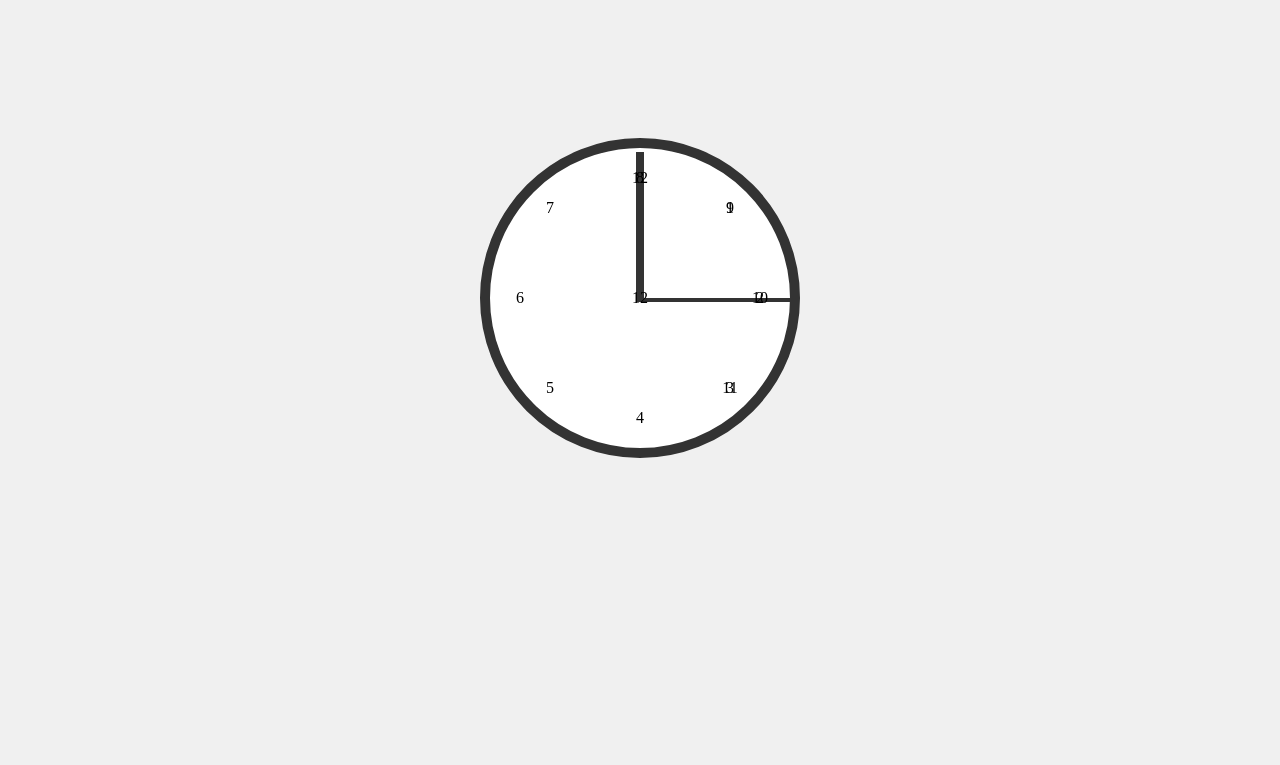
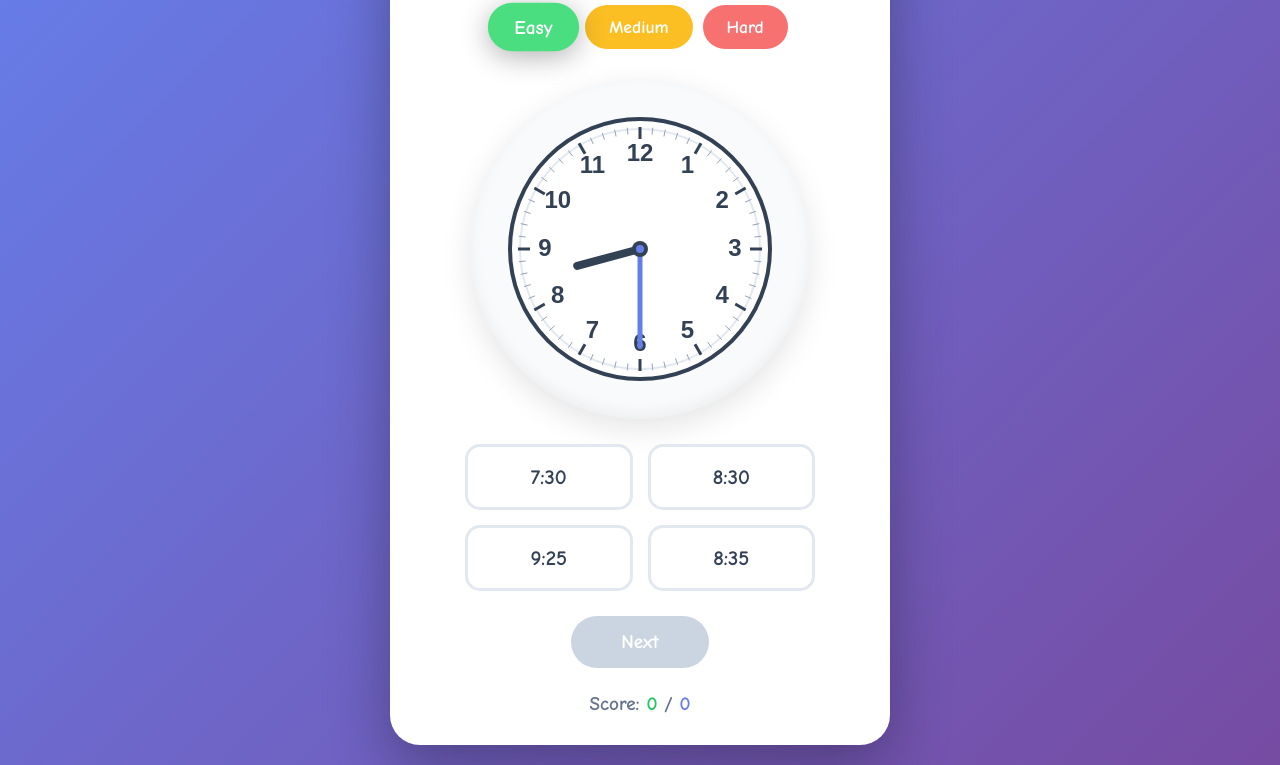
Before and after one commit to svarukala/svarukala.github.io, a plain HTML site: page LearnClock/index.html in a window 1280 px wide. Shown: the part 102-867 px from the top of the page. Before the commit the page ends 800 px from the top, so only its background shows below. Drawn offline with Linux system fonts and the light colour scheme.

Commit message:
added clock learnign app

```diff
--- /dev/null
+++ b/LearnClock/clock.js
@@ -0,0 +1,356 @@
+// Game state
+let currentMode = 'easy';
+let currentTime = { hours: 0, minutes: 0 };
+let correctAnswer = '';
+let score = { correct: 0, total: 0 };
+let answered = false;
+let use24Hour = false;
+
+// DOM elements
+const canvas = document.getElementById('clock');
+const ctx = canvas.getContext('2d');
+const modeButtons = document.querySelectorAll('.mode-btn');
+const answerButtons = document.querySelectorAll('.answer-btn');
+const nextButton = document.getElementById('next-btn');
+const correctDisplay = document.getElementById('correct');
+const totalDisplay = document.getElementById('total');
+
+// Initialize
+function init() {
+    setupEventListeners();
+    generateNewQuestion();
+}
+
+function setupEventListeners() {
+    modeButtons.forEach(btn => {
+        btn.addEventListener('click', () => {
+            modeButtons.forEach(b => b.classList.remove('active'));
+            btn.classList.add('active');
+            currentMode = btn.dataset.mode;
+            resetScore();
+            generateNewQuestion();
+        });
+    });
+
+    answerButtons.forEach(btn => {
+        btn.addEventListener('click', () => {
+            if (!answered) {
+                checkAnswer(btn);
+            }
+        });
+    });
+
+    nextButton.addEventListener('click', generateNewQuestion);
+}
+
+function resetScore() {
+    score = { correct: 0, total: 0 };
+    updateScoreDisplay();
+}
+
+function updateScoreDisplay() {
+    correctDisplay.textContent = score.correct;
+    totalDisplay.textContent = score.total;
+}
+
+// Time generation based on difficulty
+function generateTime(mode) {
+    let hours, minutes;
+
+    if (mode === 'easy' || mode === 'medium') {
+        // 12-hour format, 5-minute intervals
+        hours = Math.floor(Math.random() * 12) + 1;
+        minutes = Math.floor(Math.random() * 12) * 5;
+        use24Hour = false;
+    } else {
+        // Hard mode: any minute, possibly 24-hour
+        hours = Math.floor(Math.random() * 12) + 1;
+        minutes = Math.floor(Math.random() * 60);
+        use24Hour = Math.random() > 0.5;
+    }
+
+    return { hours, minutes };
+}
+
+// Format time string
+function formatTime(hours, minutes, is24Hour = false) {
+    let displayHours = hours;
+    let suffix = '';
+
+    if (is24Hour) {
+        // Convert to 24-hour format randomly (AM or PM)
+        const isPM = Math.random() > 0.5;
+        if (isPM && hours !== 12) {
+            displayHours = hours + 12;
+        } else if (!isPM && hours === 12) {
+            displayHours = 0;
+        }
+        return `${displayHours.toString().padStart(2, '0')}:${minutes.toString().padStart(2, '0')}`;
+    } else {
+        return `${hours}:${minutes.toString().padStart(2, '0')}`;
+    }
+}
+
+// Generate wrong answers that are close to correct
+function generateChoices(correctTime, mode) {
+    const choices = [];
+    const is24Hour = mode === 'hard' && use24Hour;
+
+    // Format correct answer
+    correctAnswer = formatTime(correctTime.hours, correctTime.minutes, is24Hour);
+    choices.push(correctAnswer);
+
+    // Generate 3 wrong answers
+    while (choices.length < 4) {
+        let wrongHours = correctTime.hours;
+        let wrongMinutes = correctTime.minutes;
+
+        // Randomly modify hours or minutes
+        const modifyType = Math.random();
+
+        if (modifyType < 0.4) {
+            // Modify hours
+            const hourDelta = Math.random() > 0.5 ? 1 : -1;
+            wrongHours = correctTime.hours + hourDelta;
+            if (wrongHours > 12) wrongHours = 1;
+            if (wrongHours < 1) wrongHours = 12;
+        } else if (modifyType < 0.8) {
+            // Modify minutes
+            if (mode === 'easy' || mode === 'medium') {
+                // 5-minute intervals
+                const minuteDelta = (Math.random() > 0.5 ? 1 : -1) * 5 * (Math.floor(Math.random() * 3) + 1);
+                wrongMinutes = (correctTime.minutes + minuteDelta + 60) % 60;
+            } else {
+                // Any minute
+                const minuteDelta = (Math.random() > 0.5 ? 1 : -1) * (Math.floor(Math.random() * 15) + 5);
+                wrongMinutes = (correctTime.minutes + minuteDelta + 60) % 60;
+            }
+        } else {
+            // Modify both
+            const hourDelta = Math.random() > 0.5 ? 1 : -1;
+            wrongHours = correctTime.hours + hourDelta;
+            if (wrongHours > 12) wrongHours = 1;
+            if (wrongHours < 1) wrongHours = 12;
+
+            if (mode === 'easy' || mode === 'medium') {
+                const minuteDelta = (Math.random() > 0.5 ? 1 : -1) * 5;
+                wrongMinutes = (correctTime.minutes + minuteDelta + 60) % 60;
+            } else {
+                const minuteDelta = (Math.random() > 0.5 ? 1 : -1) * (Math.floor(Math.random() * 10) + 5);
+                wrongMinutes = (correctTime.minutes + minuteDelta + 60) % 60;
+            }
+        }
+
+        const wrongAnswer = formatTime(wrongHours, wrongMinutes, is24Hour);
+
+        // Ensure unique answers
+        if (!choices.includes(wrongAnswer)) {
+            choices.push(wrongAnswer);
+        }
+    }
+
+    // Shuffle choices
+    return shuffleArray(choices);
+}
+
+function shuffleArray(array) {
+    const shuffled = [...array];
+    for (let i = shuffled.length - 1; i > 0; i--) {
+        const j = Math.floor(Math.random() * (i + 1));
+        [shuffled[i], shuffled[j]] = [shuffled[j], shuffled[i]];
+    }
+    return shuffled;
+}
+
+// Generate new question
+function generateNewQuestion() {
+    answered = false;
+    nextButton.disabled = true;
+
+    // Reset answer button styles
+    answerButtons.forEach(btn => {
+        btn.classList.remove('correct', 'incorrect');
+        btn.disabled = false;
+    });
+
+    // Generate new time
+    currentTime = generateTime(currentMode);
+
+    // Generate choices
+    const choices = generateChoices(currentTime, currentMode);
+
+    // Update answer buttons
+    answerButtons.forEach((btn, index) => {
+        btn.textContent = choices[index];
+    });
+
+    // Draw clock
+    drawClock(currentTime, currentMode);
+}
+
+// Check answer
+function checkAnswer(selectedButton) {
+    answered = true;
+    score.total++;
+
+    const selectedAnswer = selectedButton.textContent;
+
+    if (selectedAnswer === correctAnswer) {
+        selectedButton.classList.add('correct');
+        score.correct++;
+    } else {
+        selectedButton.classList.add('incorrect');
+        // Show correct answer
+        answerButtons.forEach(btn => {
+            if (btn.textContent === correctAnswer) {
+                btn.classList.add('correct');
+            }
+        });
+    }
+
+    // Disable all buttons
+    answerButtons.forEach(btn => btn.disabled = true);
+    nextButton.disabled = false;
+    updateScoreDisplay();
+}
+
+// Clock drawing functions
+function drawClock(time, mode) {
+    const centerX = canvas.width / 2;
+    const centerY = canvas.height / 2;
+    const radius = Math.min(centerX, centerY) - 20;
+
+    // Clear canvas
+    ctx.clearRect(0, 0, canvas.width, canvas.height);
+
+    // Draw clock face
+    drawClockFace(centerX, centerY, radius);
+
+    // Draw numbers based on mode
+    drawNumbers(centerX, centerY, radius, mode);
+
+    // Draw tick marks
+    drawTickMarks(centerX, centerY, radius, mode);
+
+    // Draw hands
+    drawHands(centerX, centerY, radius, time);
+
+    // Draw center dot
+    drawCenterDot(centerX, centerY);
+}
+
+function drawClockFace(cx, cy, radius) {
+    // Outer circle
+    ctx.beginPath();
+    ctx.arc(cx, cy, radius, 0, 2 * Math.PI);
+    ctx.fillStyle = '#ffffff';
+    ctx.fill();
+    ctx.strokeStyle = '#334155';
+    ctx.lineWidth = 4;
+    ctx.stroke();
+
+    // Inner circle (decorative)
+    ctx.beginPath();
+    ctx.arc(cx, cy, radius - 10, 0, 2 * Math.PI);
+    ctx.strokeStyle = '#e2e8f0';
+    ctx.lineWidth = 2;
+    ctx.stroke();
+}
+
+function drawNumbers(cx, cy, radius, mode) {
+    ctx.font = 'bold 24px Arial';
+    ctx.fillStyle = '#334155';
+    ctx.textAlign = 'center';
+    ctx.textBaseline = 'middle';
+
+    let numbersToShow = [];
+
+    if (mode === 'easy') {
+        // Show all numbers
+        numbersToShow = [1, 2, 3, 4, 5, 6, 7, 8, 9, 10, 11, 12];
+    } else if (mode === 'medium') {
+        // Show only 12, 3, 6, 9
+        numbersToShow = [12, 3, 6, 9];
+    } else {
+        // Hard mode: randomly show none or 12, 3, 6, 9
+        if (Math.random() > 0.5) {
+            numbersToShow = [12, 3, 6, 9];
+        }
+        // else show no numbers
+    }
+
+    numbersToShow.forEach(num => {
+        const angle = (num - 3) * (Math.PI / 6);
+        const x = cx + Math.cos(angle) * (radius - 35);
+        const y = cy + Math.sin(angle) * (radius - 35);
+        ctx.fillText(num.toString(), x, y);
+    });
+}
+
+function drawTickMarks(cx, cy, radius, mode) {
+    for (let i = 0; i < 60; i++) {
+        const angle = (i - 15) * (Math.PI / 30);
+        const isHourMark = i % 5 === 0;
+
+        const innerRadius = isHourMark ? radius - 20 : radius - 15;
+        const outerRadius = radius - 8;
+
+        const x1 = cx + Math.cos(angle) * innerRadius;
+        const y1 = cy + Math.sin(angle) * innerRadius;
+        const x2 = cx + Math.cos(angle) * outerRadius;
+        const y2 = cy + Math.sin(angle) * outerRadius;
+
+        ctx.beginPath();
+        ctx.moveTo(x1, y1);
+        ctx.lineTo(x2, y2);
+        ctx.strokeStyle = isHourMark ? '#334155' : '#94a3b8';
+        ctx.lineWidth = isHourMark ? 3 : 1;
+        ctx.stroke();
+    }
+}
+
+function drawHands(cx, cy, radius, time) {
+    const { hours, minutes } = time;
+
+    // Calculate angles
+    // Minute hand: 360 degrees / 60 minutes = 6 degrees per minute
+    const minuteAngle = (minutes - 15) * (Math.PI / 30);
+
+    // Hour hand: 360 degrees / 12 hours = 30 degrees per hour
+    // Plus adjustment for minutes (30 degrees / 60 minutes = 0.5 degrees per minute)
+    const hourAngle = ((hours % 12) - 3 + minutes / 60) * (Math.PI / 6);
+
+    // Draw hour hand (shorter, thicker)
+    drawHand(cx, cy, hourAngle, radius * 0.5, 8, '#334155');
+
+    // Draw minute hand (longer, thinner)
+    drawHand(cx, cy, minuteAngle, radius * 0.75, 5, '#667eea');
+}
+
+function drawHand(cx, cy, angle, length, width, color) {
+    ctx.beginPath();
+    ctx.moveTo(cx, cy);
+    ctx.lineTo(
+        cx + Math.cos(angle) * length,
+        cy + Math.sin(angle) * length
+    );
+    ctx.strokeStyle = color;
+    ctx.lineWidth = width;
+    ctx.lineCap = 'round';
+    ctx.stroke();
+}
+
+function drawCenterDot(cx, cy) {
+    ctx.beginPath();
+    ctx.arc(cx, cy, 8, 0, 2 * Math.PI);
+    ctx.fillStyle = '#334155';
+    ctx.fill();
+
+    ctx.beginPath();
+    ctx.arc(cx, cy, 4, 0, 2 * Math.PI);
+    ctx.fillStyle = '#667eea';
+    ctx.fill();
+}
+
+// Start the app
+init();
--- a/LearnClock/index.html
+++ b/LearnClock/index.html
@@ -3,79 +3,42 @@
 <head>
     <meta charset="UTF-8">
     <meta name="viewport" content="width=device-width, initial-scale=1.0">
-    <title>Clock Face</title>
-    <style>
-        body {
-            display: flex;
-            justify-content: center;
-            align-items: center;
-            height: 100vh;
-            margin: 0;
-            background-color: #f0f0f0;
-        }
-        .clock {
-            position: relative;
-            width: 300px;
-            height: 300px;
-            border: 10px solid #333;
-            border-radius: 50%;
-            background: white;
-        }
-        .hand {
-            position: absolute;
-            width: 50%;
-            height: 6px;
-            background: #333;
-            top: 50%;
-            transform-origin: 100%;
-            transform: translateY(-50%);
-        }
-        .hour-hand {
-            height: 8px;
-        }
-        .minute-hand {
-            height: 4px;
-        }
-        .hour {
-            position: absolute;
-            width: 30px;
-            height: 30px;
-            display: flex;
-            justify-content: center;
-            align-items: center;
-            transform: translate(-50%, -50%);
-        }
-        .hour:nth-child(1) { top: 10%; left: 50%; }
-        .hour:nth-child(2) { top: 20%; left: 80%; }
-        .hour:nth-child(3) { top: 50%; left: 90%; }
-        .hour:nth-child(4) { top: 80%; left: 80%; }
-        .hour:nth-child(5) { top: 90%; left: 50%; }
-        .hour:nth-child(6) { top: 80%; left: 20%; }
-        .hour:nth-child(7) { top: 50%; left: 10%; }
-        .hour:nth-child(8) { top: 20%; left: 20%; }
-        .hour:nth-child(9) { top: 10%; left: 50%; }
-        .hour:nth-child(10) { top: 20%; left: 80%; }
-        .hour:nth-child(11) { top: 50%; left: 90%; }
-        .hour:nth-child(12) { top: 80%; left: 80%; }
-    </style>
+    <title>Learn to Read Clocks</title>
+    <link rel="stylesheet" href="styles.css">
 </head>
 <body>
-    <div class="clock">
-        <div class="hand hour-hand" style="transform: rotate(90deg);"></div>
-        <div class="hand minute-hand" style="transform: rotate(180deg);"></div>
-        <div class="hour" style="top: 10%; left: 50%;">12</div>
-        <div class="hour" style="top: 20%; left: 80%;">1</div>
-        <div class="hour" style="top: 50%; left: 90%;">2</div>
-        <div class="hour" style="top: 80%; left: 80%;">3</div>
-        <div class="hour" style="top: 90%; left: 50%;">4</div>
-        <div class="hour" style="top: 80%; left: 20%;">5</div>
-        <div class="hour" style="top: 50%; left: 10%;">6</div>
-        <div class="hour" style="top: 20%; left: 20%;">7</div>
-        <div class="hour" style="top: 10%; left: 50%;">8</div>
-        <div class="hour" style="top: 20%; left: 80%;">9</div>
-        <div class="hour" style="top: 50%; left: 90%;">10</div>
-        <div class="hour" style="top: 80%; left: 80%;">11</div>
-        <div class="hour" style="top: 50%; left: 50%;">12</div>
+    <div class="container">
+        <header>
+            <h1>Learn to Read Clocks</h1>
+            <div class="mode-selector">
+                <button class="mode-btn active" data-mode="easy">Easy</button>
+                <button class="mode-btn" data-mode="medium">Medium</button>
+                <button class="mode-btn" data-mode="hard">Hard</button>
+            </div>
+        </header>
+
+        <main>
+            <div class="clock-container">
+                <canvas id="clock" width="300" height="300"></canvas>
+            </div>
+
+            <div class="answers-container">
+                <button class="answer-btn" data-index="0"></button>
+                <button class="answer-btn" data-index="1"></button>
+                <button class="answer-btn" data-index="2"></button>
+                <button class="answer-btn" data-index="3"></button>
+            </div>
+
+            <div class="controls">
+                <button id="next-btn" disabled>Next</button>
+            </div>
+
+            <div class="score-display">
+                <span>Score: <span id="correct">0</span> / <span id="total">0</span></span>
+            </div>
+        </main>
     </div>
+
+    <script src="clock.js"></script>
 </body>
 </html>
--- /dev/null
+++ b/LearnClock/styles.css
@@ -0,0 +1,223 @@
+* {
+    margin: 0;
+    padding: 0;
+    box-sizing: border-box;
+}
+
+body {
+    font-family: 'Comic Sans MS', 'Chalkboard', 'Comic Neue', cursive, sans-serif;
+    background: linear-gradient(135deg, #667eea 0%, #764ba2 100%);
+    min-height: 100vh;
+    display: flex;
+    justify-content: center;
+    align-items: center;
+    padding: 20px;
+}
+
+.container {
+    background: white;
+    border-radius: 30px;
+    padding: 30px;
+    box-shadow: 0 20px 60px rgba(0, 0, 0, 0.3);
+    max-width: 500px;
+    width: 100%;
+}
+
+header {
+    text-align: center;
+    margin-bottom: 30px;
+}
+
+h1 {
+    color: #333;
+    font-size: 2rem;
+    margin-bottom: 20px;
+    text-shadow: 2px 2px 4px rgba(0, 0, 0, 0.1);
+}
+
+.mode-selector {
+    display: flex;
+    gap: 10px;
+    justify-content: center;
+    flex-wrap: wrap;
+}
+
+.mode-btn {
+    padding: 12px 24px;
+    font-size: 1.1rem;
+    border: none;
+    border-radius: 25px;
+    cursor: pointer;
+    transition: all 0.3s ease;
+    font-family: inherit;
+    font-weight: bold;
+}
+
+.mode-btn[data-mode="easy"] {
+    background: #4ade80;
+    color: white;
+}
+
+.mode-btn[data-mode="medium"] {
+    background: #fbbf24;
+    color: white;
+}
+
+.mode-btn[data-mode="hard"] {
+    background: #f87171;
+    color: white;
+}
+
+.mode-btn:hover {
+    transform: scale(1.05);
+    box-shadow: 0 5px 20px rgba(0, 0, 0, 0.2);
+}
+
+.mode-btn.active {
+    transform: scale(1.1);
+    box-shadow: 0 5px 25px rgba(0, 0, 0, 0.3);
+}
+
+main {
+    display: flex;
+    flex-direction: column;
+    align-items: center;
+    gap: 25px;
+}
+
+.clock-container {
+    background: #f8fafc;
+    border-radius: 50%;
+    padding: 20px;
+    box-shadow:
+        0 10px 30px rgba(0, 0, 0, 0.1),
+        inset 0 -5px 15px rgba(0, 0, 0, 0.05);
+}
+
+#clock {
+    display: block;
+}
+
+.answers-container {
+    display: grid;
+    grid-template-columns: repeat(2, 1fr);
+    gap: 15px;
+    width: 100%;
+    max-width: 350px;
+}
+
+.answer-btn {
+    padding: 18px 20px;
+    font-size: 1.3rem;
+    border: 3px solid #e2e8f0;
+    border-radius: 15px;
+    background: white;
+    cursor: pointer;
+    transition: all 0.3s ease;
+    font-family: inherit;
+    font-weight: bold;
+    color: #334155;
+}
+
+.answer-btn:hover:not(:disabled) {
+    border-color: #667eea;
+    background: #f0f4ff;
+    transform: scale(1.02);
+}
+
+.answer-btn:disabled {
+    cursor: not-allowed;
+}
+
+.answer-btn.correct {
+    background: #4ade80;
+    border-color: #22c55e;
+    color: white;
+    animation: pulse 0.5s ease;
+}
+
+.answer-btn.incorrect {
+    background: #f87171;
+    border-color: #ef4444;
+    color: white;
+    animation: shake 0.5s ease;
+}
+
+@keyframes pulse {
+    0%, 100% { transform: scale(1); }
+    50% { transform: scale(1.05); }
+}
+
+@keyframes shake {
+    0%, 100% { transform: translateX(0); }
+    20%, 60% { transform: translateX(-5px); }
+    40%, 80% { transform: translateX(5px); }
+}
+
+.controls {
+    width: 100%;
+    display: flex;
+    justify-content: center;
+}
+
+#next-btn {
+    padding: 15px 50px;
+    font-size: 1.2rem;
+    background: linear-gradient(135deg, #667eea 0%, #764ba2 100%);
+    color: white;
+    border: none;
+    border-radius: 30px;
+    cursor: pointer;
+    transition: all 0.3s ease;
+    font-family: inherit;
+    font-weight: bold;
+}
+
+#next-btn:hover:not(:disabled) {
+    transform: scale(1.05);
+    box-shadow: 0 10px 30px rgba(102, 126, 234, 0.4);
+}
+
+#next-btn:disabled {
+    background: #cbd5e1;
+    cursor: not-allowed;
+}
+
+.score-display {
+    font-size: 1.2rem;
+    color: #64748b;
+    font-weight: bold;
+}
+
+.score-display #correct {
+    color: #22c55e;
+}
+
+.score-display #total {
+    color: #667eea;
+}
+
+@media (max-width: 480px) {
+    .container {
+        padding: 20px;
+    }
+
+    h1 {
+        font-size: 1.5rem;
+    }
+
+    .mode-btn {
+        padding: 10px 18px;
+        font-size: 1rem;
+    }
+
+    #clock {
+        width: 250px;
+        height: 250px;
+    }
+
+    .answer-btn {
+        padding: 15px;
+        font-size: 1.1rem;
+    }
+}
```
